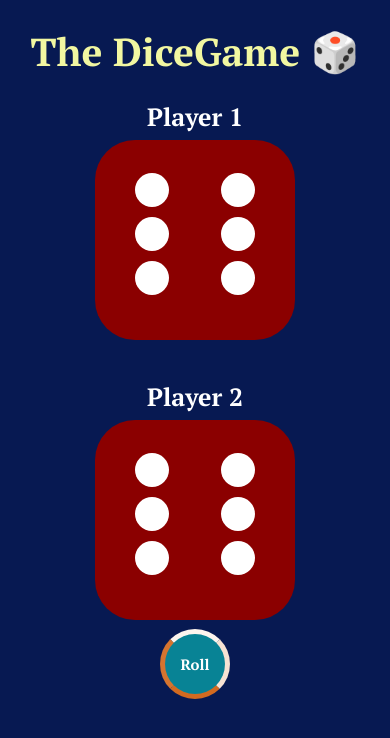
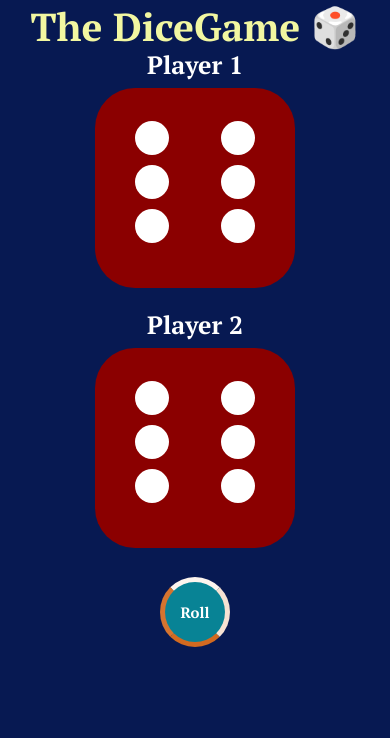
Before and after one commit to Rick-ftw/TheDiceGame, a plain HTML site: page index.html in a window 390 px wide. Drawn offline with Linux system fonts and the light colour scheme.

Commit message:
fixed some ui isuues with btn and smaller screens

```diff
--- a/script.js
+++ b/script.js
@@ -331,7 +331,7 @@ function addAnimation(){
     roll.classList.add("press");
     setTimeout(() => {
         roll.classList.remove("press")
-    }, 100);
+    }, 150);
 }
 
 
--- a/style.css
+++ b/style.css
@@ -14,7 +14,7 @@
 
 body,
 html {
-    height: 100%;
+    height: 100vh;
     width: 100%;
     background-color: var(--color-3);
     /* font-family: 'Roboto', sans-serif; */
@@ -102,6 +102,7 @@ html {
     cursor: pointer;
     border: 5px solid white;
     animation: spin 3s infinite;
+    -webkit-tap-highlight-color: transparent;
 }
 
 #roll_btn>h2 {
@@ -109,6 +110,7 @@ html {
     font-family: 'PT Serif', serif;
     color: white;
     text-align: center;
+
 }
 
 @keyframes spin {
@@ -219,6 +221,9 @@ html {
 }
 @media (max-width: 450px) {
 
+    #page1 {
+        height: 100%;
+    }
     #heading_con {
         top: 3%;
     }
@@ -230,8 +235,8 @@ html {
         align-items: center;
         justify-content: flex-start;
         padding-top: 20px;
-        gap: 80px;
-        top: 8%;
+        gap: 60px;
+        margin-top: 4%;
     }
 
     #roll_btn {
```
